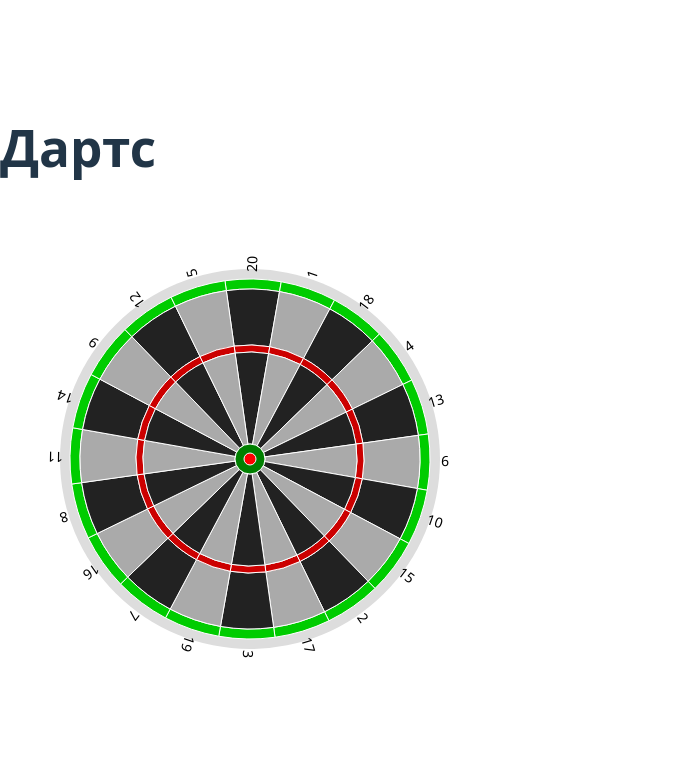
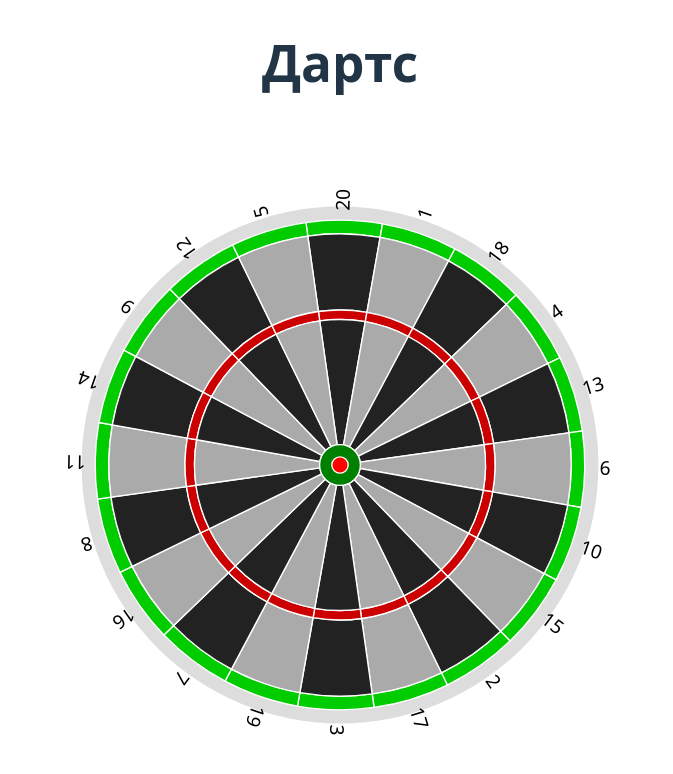
Before and after one commit to OlegStrelnikov087/games, a React (Vite) app: page /darts in a window 1280 px wide. Shown: the top 774 px of the page, without its empty margins (0-673 px from the left). Built offline with nearby package versions, Linux system fonts and the light colour scheme.

Commit message:
style(darts.css): написать стили мишени для адаптации под разные устройства

```diff
--- a/src/applicatoins/darts/components/target/target.tsx
+++ b/src/applicatoins/darts/components/target/target.tsx
@@ -6,7 +6,7 @@ type TargetProps = {
 
 const numbers = [20, 1, 18, 4, 13, 6, 10, 15, 2, 17, 3, 19, 7, 16, 8, 11, 14, 9, 12, 5];
 
-export const Target: React.FC<TargetProps> = ({ onHit }) => {
+export const Target = ({ onHit }: TargetProps) => {
     const center = 250;
     const baseRadii = {
         doubleOuter: 180,
@@ -47,7 +47,7 @@ export const Target: React.FC<TargetProps> = ({ onHit }) => {
     };
 
     const sectors = numbers.map((number, i) => {
-    const start = ((i * 18 - 98) * Math.PI) / 180; // исправлено направление
+        const start = ((i * 18 - 98) * Math.PI) / 180;
         const end = (((i + 1) * 18 - 98) * Math.PI) / 180;
         const angleDeg = ((start + end) / 2) * (180 / Math.PI);
 
@@ -68,7 +68,13 @@ export const Target: React.FC<TargetProps> = ({ onHit }) => {
     });
 
     return (
-    <svg width={500} height={500} viewBox="0 0 500 500">
+        <svg
+            viewBox="0 0 500 500"
+            width="100%"
+            height="100%"
+            preserveAspectRatio="xMidYMid meet"
+            style={{ display: 'block' }}
+        >
             {/* Промах зона */}
             <circle cx={center} cy={center} r={baseRadii.doubleOuter + 10} fill="#ddd" />
 
--- /dev/null
+++ b/src/pages/darts/darts.css
@@ -0,0 +1,12 @@
+.target-wrapper {
+    width: 100%;
+    max-width: 90vw;
+    height: min(85vh, 90vw); /* не выйдет за экран */
+    margin: 0 auto;
+  }
+
+.darts-game {
+    display: flex;
+    flex-direction: column;
+    align-items: center;
+}
--- a/src/pages/darts/darts.tsx
+++ b/src/pages/darts/darts.tsx
@@ -1,14 +1,16 @@
+import './darts.css'
 import { Target } from "../../applicatoins/darts/components/target/target";
 export const Darts = () => {
     const handleScore = (points: number) => {
         console.log(`Вы набрали: ${points} очков`);
-        // Здесь можно добавить логику обработки очков
-      };
+    };
 
-      return (
-        <div>
-          <h1>Дартс</h1>
-          <Target onHit={handleScore} />
+    return (
+        <div className='darts-game'>
+            <h1>Дартс</h1>
+            <div className="target-wrapper">
+                <Target onHit={handleScore} />
+            </div>
         </div>
-      );
+    );
 }
```
Lines whose indentation alone changed are shown as unchanged.
